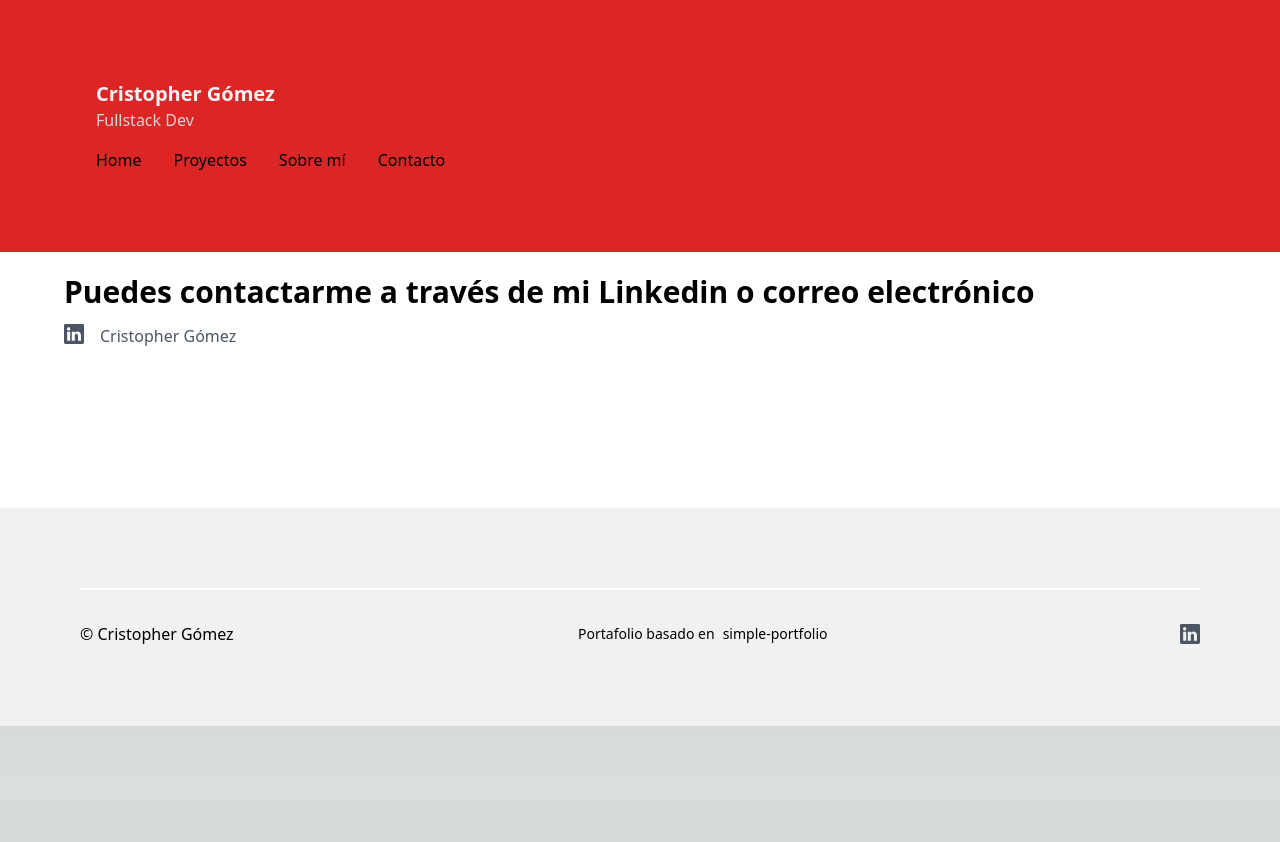
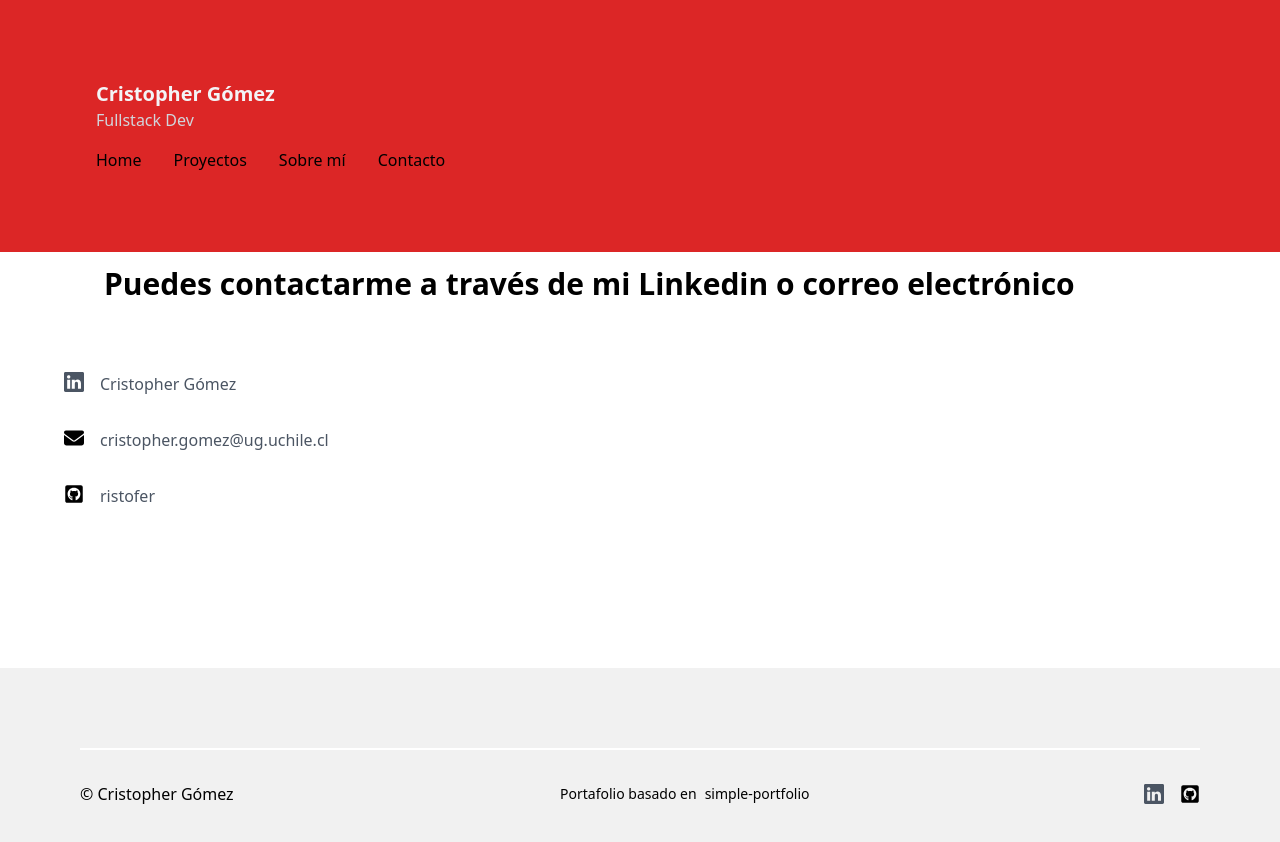
Before and after one commit to ristofer/gatito-portfolio, a Next.js app: page /contact in a window 1280 px wide. Shown: the top 842 px of the page. Before the commit the page ends 800 px from the top, so only its background shows below. Built offline with nearby package versions, Linux system fonts and the light colour scheme.

Commit message:
minor fixes. First prod version

```diff
--- a/components/Contact.js
+++ b/components/Contact.js
@@ -6,15 +6,18 @@ export default function Contact() {
         <section className="bg-white dark:bg-gray-800 pb-40">
             <div className="text-container max-w-6xl pt-2 mx-auto">
                 <p
-                    className="leading-loose text-xl md:text-3xl font-semibold pb-2 pt-2"
-                    style={{ lineHeight: "3rem" }}>
+                    className="leading-loose text-xl md:text-3xl font-semibold mx-10 pb-10 pt-2"
+                    style={{ lineHeight: "2rem" }}>
                     Puedes contactarme a través de mi Linkedin
                     o correo electrónico
                 </p>
-
+            </div>
+            <div className="flex flex-col max-w-6xl md:mx-auto justify-center mx-4">
+                <div className="flex flex-row pt-8">
                     <a
                         href={userData.socialLinks.linkedin}
-                    className="flex flex-row text-base font-normal text-gray-600 dark:text-gray-300"
+                        target="_blank" rel="noreferrer"
+                        className="text-gray-600 dark:text-gray-300"
                     >
                         <svg
                             xmlns="http://www.w3.org/2000/svg"
@@ -26,9 +29,45 @@ export default function Contact() {
                         >
                             <path d="M0 1.146C0 .513.526 0 1.175 0h13.65C15.474 0 16 .513 16 1.146v13.708c0 .633-.526 1.146-1.175 1.146H1.175C.526 16 0 15.487 0 14.854V1.146zm4.943 12.248V6.169H2.542v7.225h2.401zm-1.2-8.212c.837 0 1.358-.554 1.358-1.248-.015-.709-.52-1.248-1.342-1.248-.822 0-1.359.54-1.359 1.248 0 .694.521 1.248 1.327 1.248h.016zm4.908 8.212V9.359c0-.216.016-.432.08-.586.173-.431.568-.878 1.232-.878.869 0 1.216.662 1.216 1.634v3.865h2.401V9.25c0-2.22-1.184-3.252-2.764-3.252-1.274 0-1.845.7-2.165 1.193v.025h-.016a5.54 5.54 0 0 1 .016-.025V6.169h-2.4c.03.678 0 7.225 0 7.225h2.4z" />
                         </svg>
-                    <p className="mx-4"> Cristopher Gómez</p>
+                    </a>
+                    <a
+                        href={userData.socialLinks.linkedin}
+                        target="_blank" rel="noreferrer"
+                        className="hover:bg-purple-800 mx-4 text-base font-normal text-gray-600 dark:text-gray-300">
+                        Cristopher Gómez
                     </a>
 
+                </div>
+                <div
+                    className="flex flex-row pt-8"
+                >
+                    <svg xmlns="http://www.w3.org/2000/svg"
+                        width="16" height="16"
+                        className="h-5 w-5"
+                        fill="currentColor"
+                        viewBox="0 0 512 512">
+                        <path d="M48 64C21.5 64 0 85.5 0 112c0 15.1 7.1 29.3 19.2 38.4L236.8 313.6c11.4 8.5 27 8.5 38.4 0L492.8 150.4c12.1-9.1 19.2-23.3 19.2-38.4c0-26.5-21.5-48-48-48H48zM0 176V384c0 35.3 28.7 64 64 64H448c35.3 0 64-28.7 64-64V176L294.4 339.2c-22.8 17.1-54 17.1-76.8 0L0 176z" /></svg>
+
+                    <p className="mx-4 text-base font-normal text-gray-600 dark:text-gray-300"> cristopher.gomez@ug.uchile.cl </p>
+                </div>
+
+                <div
+                    className="flex flex-row pt-8">
+                    <a href="https://github.com/ristofer" target="_blank" rel="noreferrer">
+                        <svg
+                            xmlns="http://www.w3.org/2000/svg"
+                            width="16" height="16"
+                            fill="currentColor"
+                            className="h-5 w-5"
+                            viewBox="0 0 448 512">
+                            <path d="M400 32H48C21.5 32 0 53.5 0 80v352c0 26.5 21.5 48 48 48h352c26.5 0 48-21.5 48-48V80c0-26.5-21.5-48-48-48zM277.3 415.7c-8.4 1.5-11.5-3.7-11.5-8 0-5.4.2-33 .2-55.3 0-15.6-5.2-25.5-11.3-30.7 37-4.1 76-9.2 76-73.1 0-18.2-6.5-27.3-17.1-39 1.7-4.3 7.4-22-1.7-45-13.9-4.3-45.7 17.9-45.7 17.9-13.2-3.7-27.5-5.6-41.6-5.6-14.1 0-28.4 1.9-41.6 5.6 0 0-31.8-22.2-45.7-17.9-9.1 22.9-3.5 40.6-1.7 45-10.6 11.7-15.6 20.8-15.6 39 0 63.6 37.3 69 74.3 73.1-4.8 4.3-9.1 11.7-10.6 22.3-9.5 4.3-33.8 11.7-48.3-13.9-9.1-15.8-25.5-17.1-25.5-17.1-16.2-.2-1.1 10.2-1.1 10.2 10.8 5 18.4 24.2 18.4 24.2 9.7 29.7 56.1 19.7 56.1 19.7 0 13.9.2 36.5.2 40.6 0 4.3-3 9.5-11.5 8-66-22.1-112.2-84.9-112.2-158.3 0-91.8 70.2-161.5 162-161.5S388 165.6 388 257.4c.1 73.4-44.7 136.3-110.7 158.3zm-98.1-61.1c-1.9.4-3.7-.4-3.9-1.7-.2-1.5 1.1-2.8 3-3.2 1.9-.2 3.7.6 3.9 1.9.3 1.3-1 2.6-3 3zm-9.5-.9c0 1.3-1.5 2.4-3.5 2.4-2.2.2-3.7-.9-3.7-2.4 0-1.3 1.5-2.4 3.5-2.4 1.9-.2 3.7.9 3.7 2.4zm-13.7-1.1c-.4 1.3-2.4 1.9-4.1 1.3-1.9-.4-3.2-1.9-2.8-3.2.4-1.3 2.4-1.9 4.1-1.5 2 .6 3.3 2.1 2.8 3.4zm-12.3-5.4c-.9 1.1-2.8.9-4.3-.6-1.5-1.3-1.9-3.2-.9-4.1.9-1.1 2.8-.9 4.3.6 1.3 1.3 1.8 3.3.9 4.1zm-9.1-9.1c-.9.6-2.6 0-3.7-1.5s-1.1-3.2 0-3.9c1.1-.9 2.8-.2 3.7 1.3 1.1 1.5 1.1 3.3 0 4.1zm-6.5-9.7c-.9.9-2.4.4-3.5-.6-1.1-1.3-1.3-2.8-.4-3.5.9-.9 2.4-.4 3.5.6 1.1 1.3 1.3 2.8.4 3.5zm-6.7-7.4c-.4.9-1.7 1.1-2.8.4-1.3-.6-1.9-1.7-1.5-2.6.4-.6 1.5-.9 2.8-.4 1.3.7 1.9 1.8 1.5 2.6z" />
+                        </svg>
+                    </a>
+                    <a
+                        href="https://github.com/ristofer" target="_blank" rel="noreferrer"
+                        className="transform hover:scale-110 hover:rotate-6 hover:bg-purple-800 mx-4 text-base font-normal text-gray-600 dark:text-gray-300"> ristofer </a>
+
+                </div>
             </div>
         </section >
     );
--- a/components/Footer.js
+++ b/components/Footer.js
@@ -28,6 +28,8 @@ export default function Footer() {
                         <a
                             href={userData.socialLinks.linkedin}
                             className="text-base font-normal text-gray-600 dark:text-gray-300"
+                            target="_blank"
+                            rel="noreferrer"
                         >
                             <svg
                                 xmlns="http://www.w3.org/2000/svg"
@@ -40,6 +42,17 @@ export default function Footer() {
                                 <path d="M0 1.146C0 .513.526 0 1.175 0h13.65C15.474 0 16 .513 16 1.146v13.708c0 .633-.526 1.146-1.175 1.146H1.175C.526 16 0 15.487 0 14.854V1.146zm4.943 12.248V6.169H2.542v7.225h2.401zm-1.2-8.212c.837 0 1.358-.554 1.358-1.248-.015-.709-.52-1.248-1.342-1.248-.822 0-1.359.54-1.359 1.248 0 .694.521 1.248 1.327 1.248h.016zm4.908 8.212V9.359c0-.216.016-.432.08-.586.173-.431.568-.878 1.232-.878.869 0 1.216.662 1.216 1.634v3.865h2.401V9.25c0-2.22-1.184-3.252-2.764-3.252-1.274 0-1.845.7-2.165 1.193v.025h-.016a5.54 5.54 0 0 1 .016-.025V6.169h-2.4c.03.678 0 7.225 0 7.225h2.4z" />
                             </svg>
                         </a>
+                        <a href="https://github.com/ristofer"
+                            target="_blank" rel="noreferrer">
+                            <svg
+                                xmlns="http://www.w3.org/2000/svg"
+                                width="16" height="16"
+                                fill="currentColor"
+                                className="h-5 w-5"
+                                viewBox="0 0 448 512">
+                                <path d="M400 32H48C21.5 32 0 53.5 0 80v352c0 26.5 21.5 48 48 48h352c26.5 0 48-21.5 48-48V80c0-26.5-21.5-48-48-48zM277.3 415.7c-8.4 1.5-11.5-3.7-11.5-8 0-5.4.2-33 .2-55.3 0-15.6-5.2-25.5-11.3-30.7 37-4.1 76-9.2 76-73.1 0-18.2-6.5-27.3-17.1-39 1.7-4.3 7.4-22-1.7-45-13.9-4.3-45.7 17.9-45.7 17.9-13.2-3.7-27.5-5.6-41.6-5.6-14.1 0-28.4 1.9-41.6 5.6 0 0-31.8-22.2-45.7-17.9-9.1 22.9-3.5 40.6-1.7 45-10.6 11.7-15.6 20.8-15.6 39 0 63.6 37.3 69 74.3 73.1-4.8 4.3-9.1 11.7-10.6 22.3-9.5 4.3-33.8 11.7-48.3-13.9-9.1-15.8-25.5-17.1-25.5-17.1-16.2-.2-1.1 10.2-1.1 10.2 10.8 5 18.4 24.2 18.4 24.2 9.7 29.7 56.1 19.7 56.1 19.7 0 13.9.2 36.5.2 40.6 0 4.3-3 9.5-11.5 8-66-22.1-112.2-84.9-112.2-158.3 0-91.8 70.2-161.5 162-161.5S388 165.6 388 257.4c.1 73.4-44.7 136.3-110.7 158.3zm-98.1-61.1c-1.9.4-3.7-.4-3.9-1.7-.2-1.5 1.1-2.8 3-3.2 1.9-.2 3.7.6 3.9 1.9.3 1.3-1 2.6-3 3zm-9.5-.9c0 1.3-1.5 2.4-3.5 2.4-2.2.2-3.7-.9-3.7-2.4 0-1.3 1.5-2.4 3.5-2.4 1.9-.2 3.7.9 3.7 2.4zm-13.7-1.1c-.4 1.3-2.4 1.9-4.1 1.3-1.9-.4-3.2-1.9-2.8-3.2.4-1.3 2.4-1.9 4.1-1.5 2 .6 3.3 2.1 2.8 3.4zm-12.3-5.4c-.9 1.1-2.8.9-4.3-.6-1.5-1.3-1.9-3.2-.9-4.1.9-1.1 2.8-.9 4.3.6 1.3 1.3 1.8 3.3.9 4.1zm-9.1-9.1c-.9.6-2.6 0-3.7-1.5s-1.1-3.2 0-3.9c1.1-.9 2.8-.2 3.7 1.3 1.1 1.5 1.1 3.3 0 4.1zm-6.5-9.7c-.9.9-2.4.4-3.5-.6-1.1-1.3-1.3-2.8-.4-3.5.9-.9 2.4-.4 3.5.6 1.1 1.3 1.3 2.8.4 3.5zm-6.7-7.4c-.4.9-1.7 1.1-2.8.4-1.3-.6-1.9-1.7-1.5-2.6.4-.6 1.5-.9 2.8-.4 1.3.7 1.9 1.8 1.5 2.6z" />
+                            </svg>
+                        </a>
                     </div>
                 </div>
             </div>
--- a/constants/data.js
+++ b/constants/data.js
@@ -19,60 +19,7 @@ const userData = {
         link: "https://sim.fgmm.cl/",
         imgUrl: "/simulador-mustakis.png",
       },    ],
-    about: {
-      title:
-        "I'm a software developer that loves building products and web applications that impact millions of lives",
-      description: [
-        `I've been developing full-stack application since I was 10 years old. I didn't know what full-stack meant at that time because the term was not coined back then. I'm so out of content right now that I'm literally crying writing this text since lorem text is so 2012 now.`,
-        `After learning HTML and struggling with CSS, I came up with a brilliant idea of using bootstrap so that I don't have to style everything by myself and - for obvious reasons - if you knew bootstrap, you were cool.`,
-        `But now, I'm a legend. I've been coding in React, Angular, Vue, Svelte, Node.js, Express, Fastify, MongoDB, MySQL, Bootstrap, Tailwind, C, C++, C#, Rust, Haskell, Perl, PHP, Assembly, Logo and YouDontKnowShit programming language etc to name a few. Although I barely know the syntax (Psst, Stack overflow!), I consider myself a Ninja developer I'm laughing right now.`,
-      ],
-      currentProject: "Tailwind Master Kit",
-      currentProjectUrl: "https://tailwindmasterkit.com",
-    },
     experience: [
-      {
-        title: "Software Developer",
-        company: "mroads",
-        year: "2021",
-        companyLink: "https://mroads.com",
-        desc: "Contributed to our flagship product - Panna - which is an AI powered candidate interviewing product.",
-      },
-      {
-        title: "Founder and Developer",
-        company: "TailwindMasterKit",
-        year: "2021",
-        companyLink: "https://tailwindmasterkit.com",
-        desc: "Developed a marketplace for tailwind web components (React, HTML and Angular) and templates.",
-      },
-      {
-        title: "Founder and Developer",
-        company: "Algochurn",
-        year: "2021",
-        companyLink: "https://algochurn.com",
-        desc: "Your last moment revision friend right before a Tech coding interview. Practice problems and get hired at top Product based companies.",
-      },
-      {
-        title: "Internship",
-        company: "Intel Corporation",
-        year: "2019",
-        companyLink: "https://intel.com",
-        desc: "Developed pothole detection system with OpenCV and computer vision, detects potholes on roads and informs the driver.",
-      },
-      {
-        title: "Graduation",
-        company: "UPES, Dehradun.",
-        year: "2019",
-        companyLink: "https://upes.co.in",
-        desc: "Major in Computer Science and Engineering with a CGPA of 7.0. Nobody asks this but it's okay.",
-      },
-      {
-        title: "High School",
-        company: "Delhi Public School, Jaipur.",
-        year: "2015",
-        companyLink: "https://upes.co.in",
-        desc: "Subjects being PCM - I barely survived with 93.6% marks aggregate. Flex fridays, fellas.",
-      },
     ],
     socialLinks: {
       linkedin: "https://www.linkedin.com/in/cristopher-g%C3%B3mez-892872136/",
```
Also changed, not shown: components/AboutMeFull.js (+14 -14 lines), components/HighlightedProjects.js (+8 -13 lines). Lines whose indentation alone changed are shown as unchanged.
